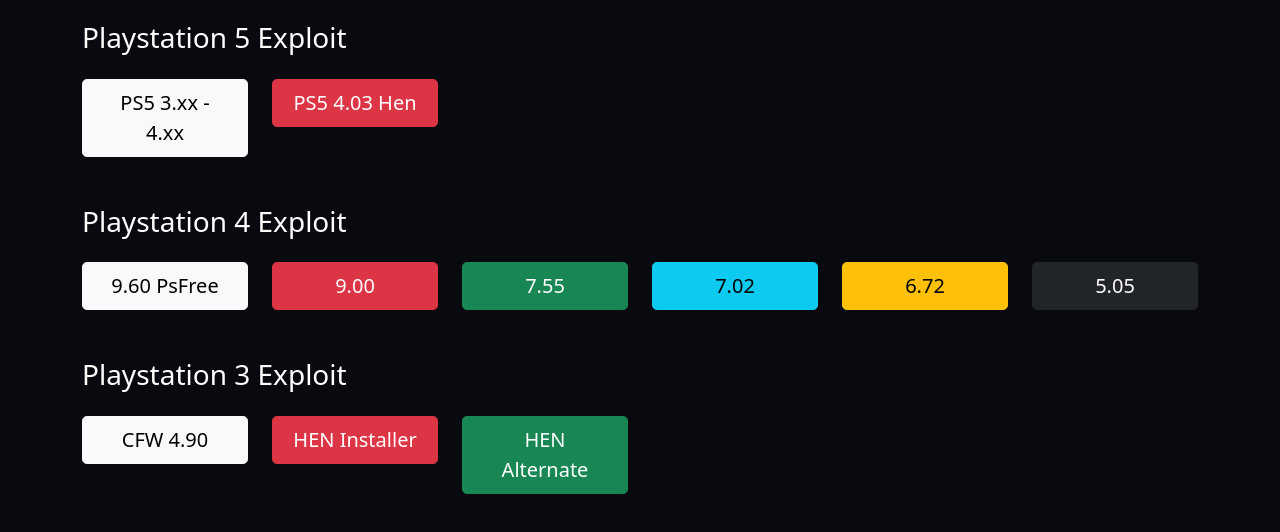
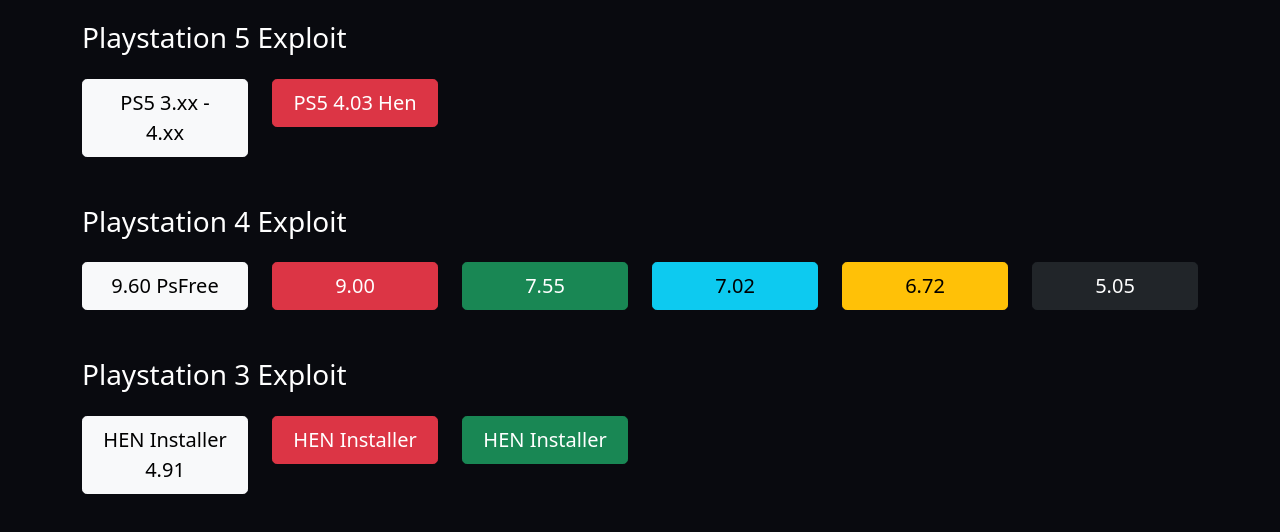
Before and after one commit to ThanOoAung/GameShare, a plain HTML site: page index.html in a window 1280 px wide. Shown: the part 142-674 px from the top of the page. Drawn offline with Linux system fonts and the light colour scheme.

Commit message:
Add files via upload

```diff
--- a/index.html
+++ b/index.html
@@ -192,13 +192,13 @@ body {
   </h3>
   <div class="row row-cols-2 row-cols-lg-6 g-4">
     <div class="col">
-      <a href="GameSharePs3/cfw_flasher_index.html" class="btn d-block btn-lg btn-light btn-shine">CFW 4.90</a>
+      <a href="GameSharePs3/index.html" class="btn d-block btn-lg btn-light btn-shine">HEN Installer 4.91</a>
     </div>
     <div class="col">
-      <a href="GameSharePs3/hen_alternate_index.html" class="btn d-block btn-lg btn-danger btn-shine">HEN Installer</a>
+      <a href="GameSharePs3/index.html" class="btn d-block btn-lg btn-danger btn-shine">HEN Installer</a>
     </div>
     <div class="col">
-      <a href="GameSharePs3/hen_installer_index.html" class="btn d-block btn-lg btn-success btn-shine">HEN Alternate</a>
+      <a href="GameSharePs3/index.html" class="btn d-block btn-lg btn-success btn-shine">HEN Installer</a>
     </div>
    </div>
 </div>
```
